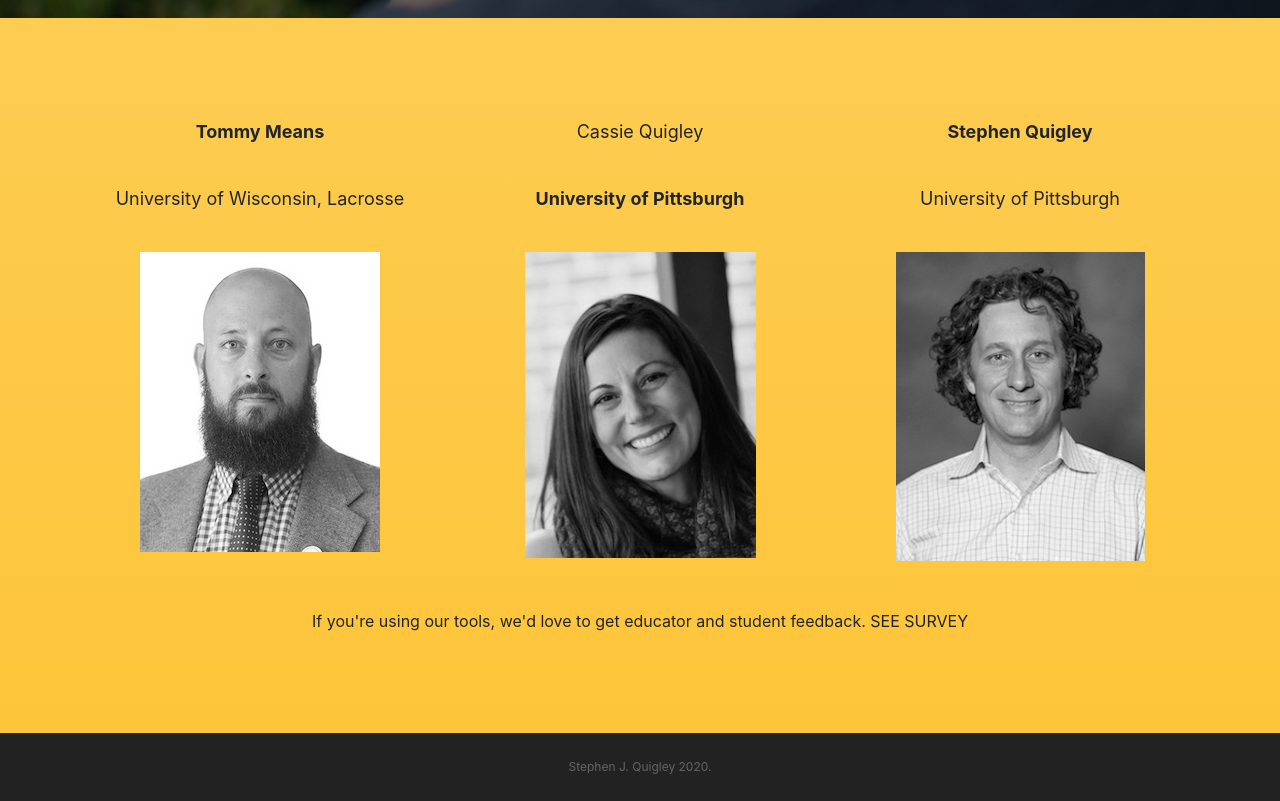
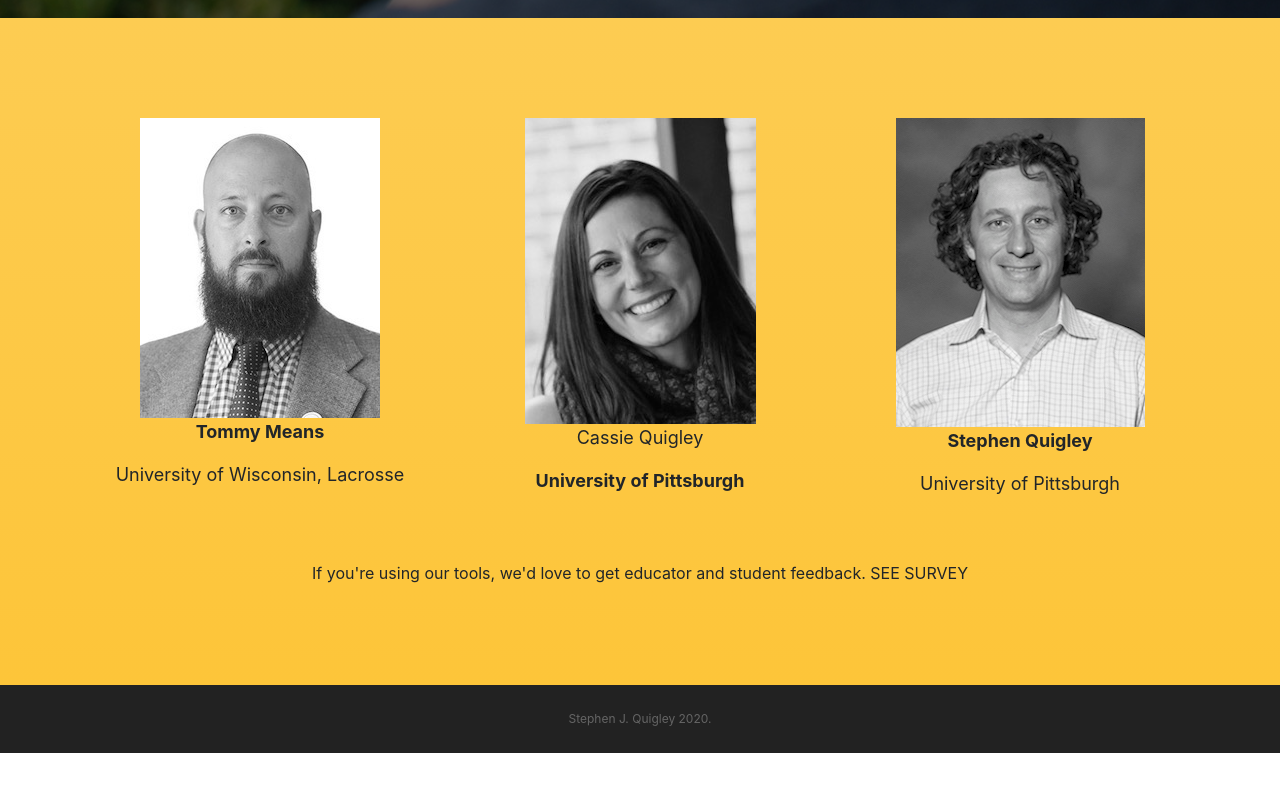
Before and after one commit to sjquigley/mutimodal-nature-studies, a website with bundled scripts: page index.html in a window 1280 px wide. Shown: the part 5513-6314 px from the top of the page. After the commit the page ends 6266 px from the top, so only its background shows below. Built offline with nearby package versions, Linux system fonts and the light colour scheme; a web font is replaced by a local one.

Commit message:
Add files via upload

```diff
--- a/index.html
+++ b/index.html
@@ -219,19 +219,20 @@
      <div class="container text-center">
      <div class="row">
     <div class="col-sm-4">
-      <p><strong>Tommy Means</strong></p><br>
-         <p>University of Wisconsin, Lacrosse</p><br>
       <img src="img/wtm.jpg" class="img-responsive" alt="Random Name">
+          <p><strong>Tommy Means</strong></p>
+         <p>University of Wisconsin, Lacrosse</p>
     </div>
     <div class="col-sm-4">
-      <p>Cassie Quigley</p><br>
-         <p><strong>University of Pittsburgh</strong></p><br>
  <img src="img/cfq.jpg" class="img-responsive" alt="Random Name">
+        <p>Cassie Quigley</p>
+         <p><strong>University of Pittsburgh</strong></p>
          </div>
     <div class="col-sm-4">
-      <p><strong>Stephen Quigley</strong></p><br>
-           <p>University of Pittsburgh</p><br>
+
  <img src="img/sjq.jpg" class="img-responsive" at="Random Name">
+         <p><strong>Stephen Quigley</strong></p>
+           <p>University of Pittsburgh</p>
          </div>
     </div>
          <br><br>
```
